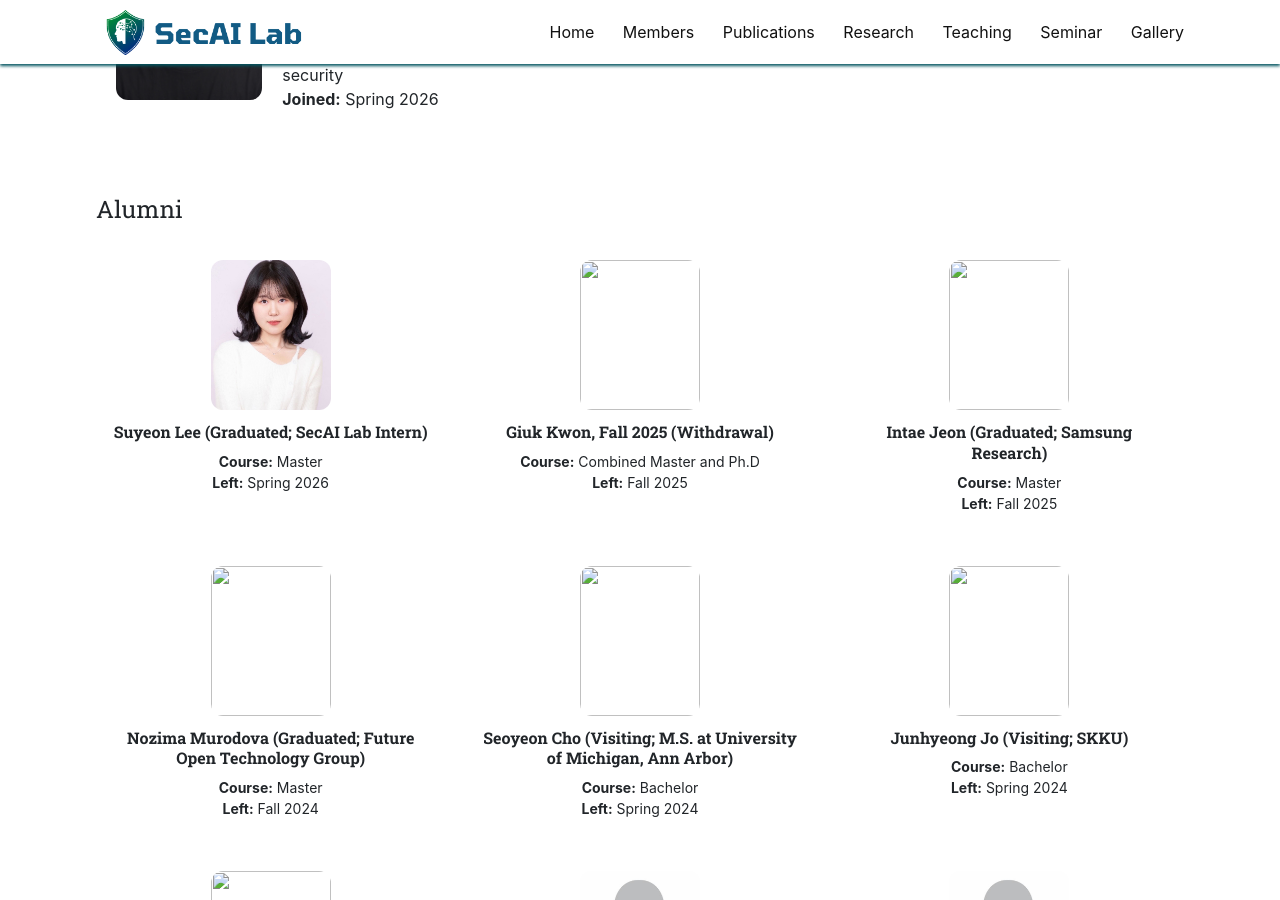
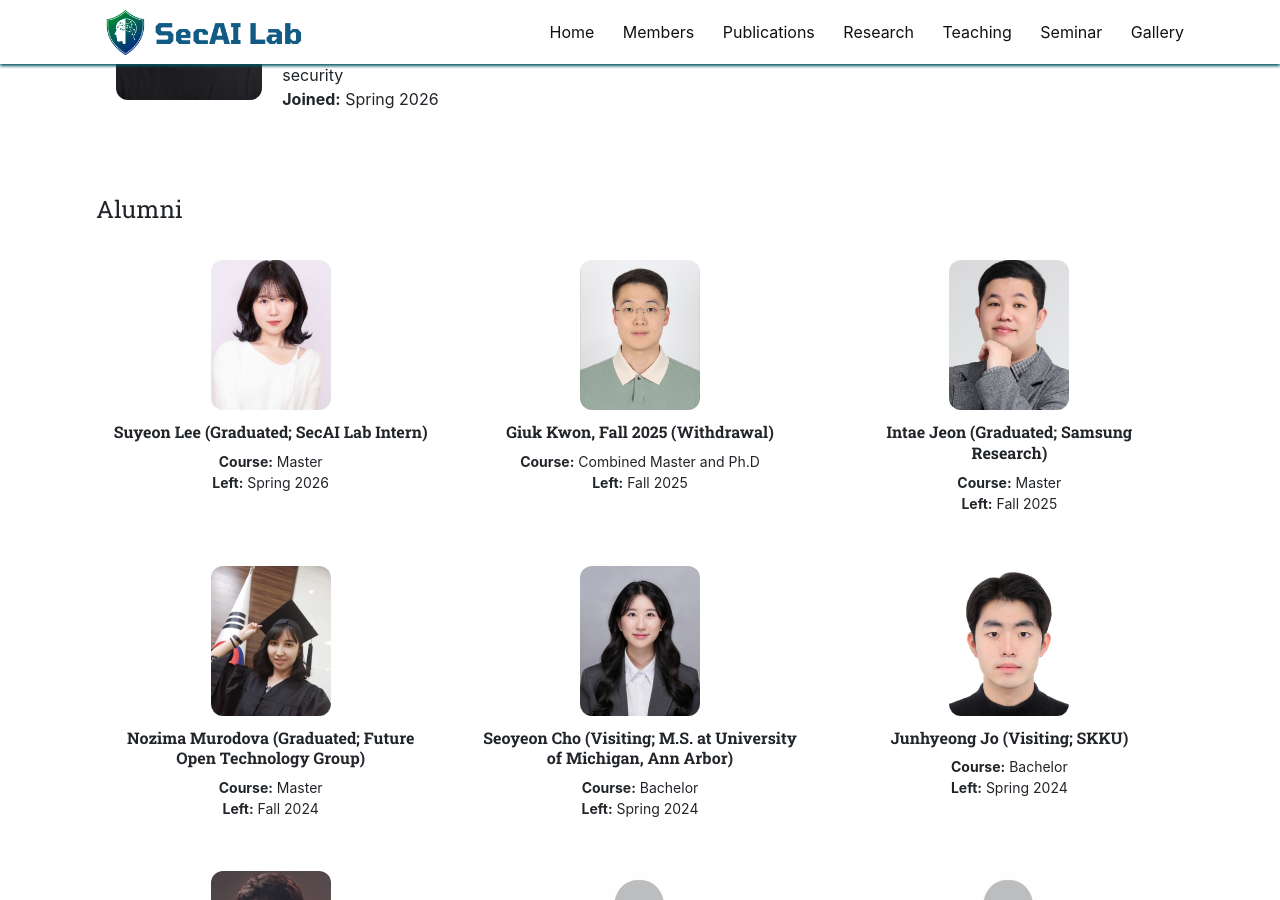
Before and after one commit to SecAI-Lab/secai-lab.github.io, a Jekyll site: the page built from pages/members.md, in a window 1280 px wide and 900 px high, scrolled down 2338 px. Built offline with Jekyll 4.4.1, drawn with Linux system fonts in a browser that asks for light colours; nearby versions of some CDN libraries.

Commit message:
Fix photo paths for alumni members
Updated photo paths for alumni members to include 'alumni/' prefix.

```diff
--- a/_data/alumni_members.yml
+++ b/_data/alumni_members.yml
@@ -4,32 +4,32 @@
   left: Spring 2026
 
 - name: Giuk Kwon, Fall 2025 (Withdrawal)
-  photo: giuk3.jpg
+  photo: alumni/giuk3.jpg
   course: Combined Master and Ph.D
   left: Fall 2025
 
 - name: Intae Jeon (Graduated; Samsung Research)
-  photo: intae2.jpg
+  photo: alumni/intae2.jpg
   course: Master
   left: Fall 2025
 
 - name: Nozima Murodova (Graduated; Future Open Technology Group)
-  photo: nozima.jpg
+  photo: alumni/nozima.jpg
   course: Master
   left: Fall 2024
 
 - name: Seoyeon Cho (Visiting; M.S. at University of Michigan, Ann Arbor)
-  photo: seoyeon.png
+  photo: alumni/seoyeon.png
   course: Bachelor
   left: Spring 2024
 
 - name: Junhyeong Jo (Visiting; SKKU)
-  photo: junhyoung.jpg
+  photo: alumni/junhyoung.jpg
   course: Bachelor
   left: Spring 2024
 
 - name: Hohyeon Jang (Graduated)
-  photo: hohyeon.jpg
+  photo: alumni/hohyeon.jpg
   course: Master
   left: Fall 2022
 
```
